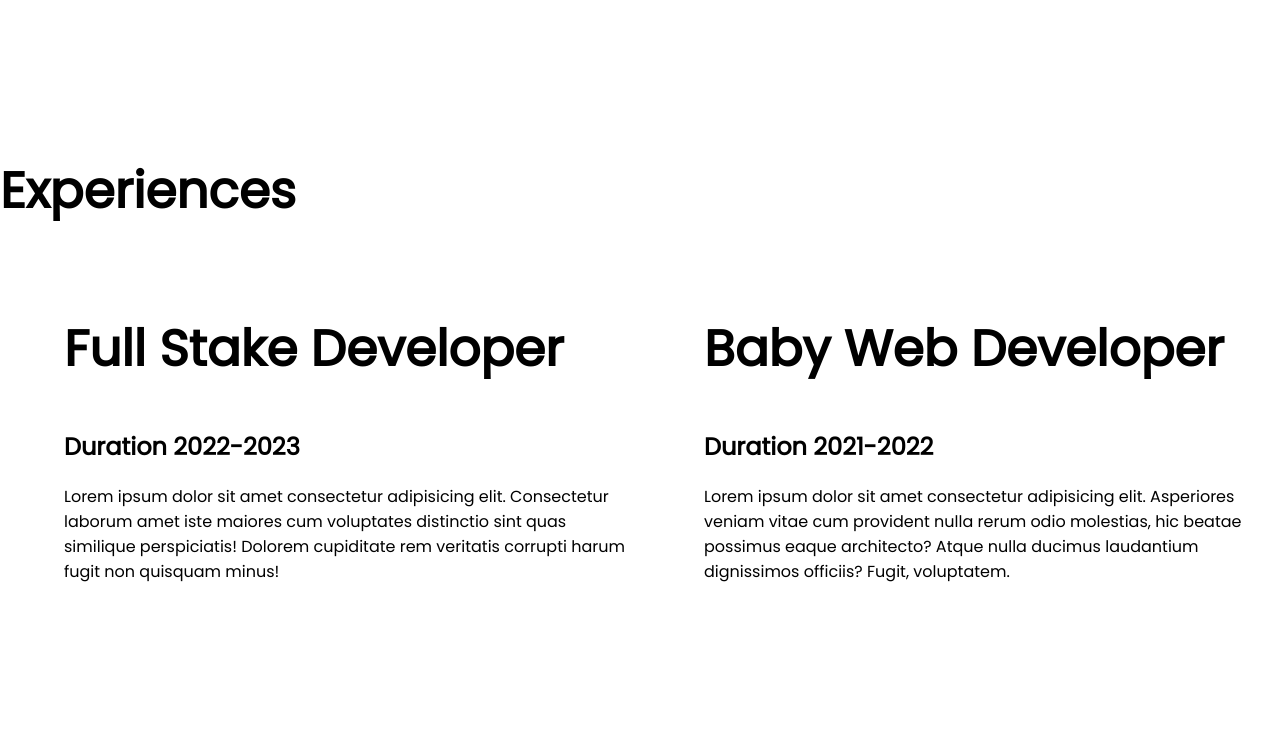
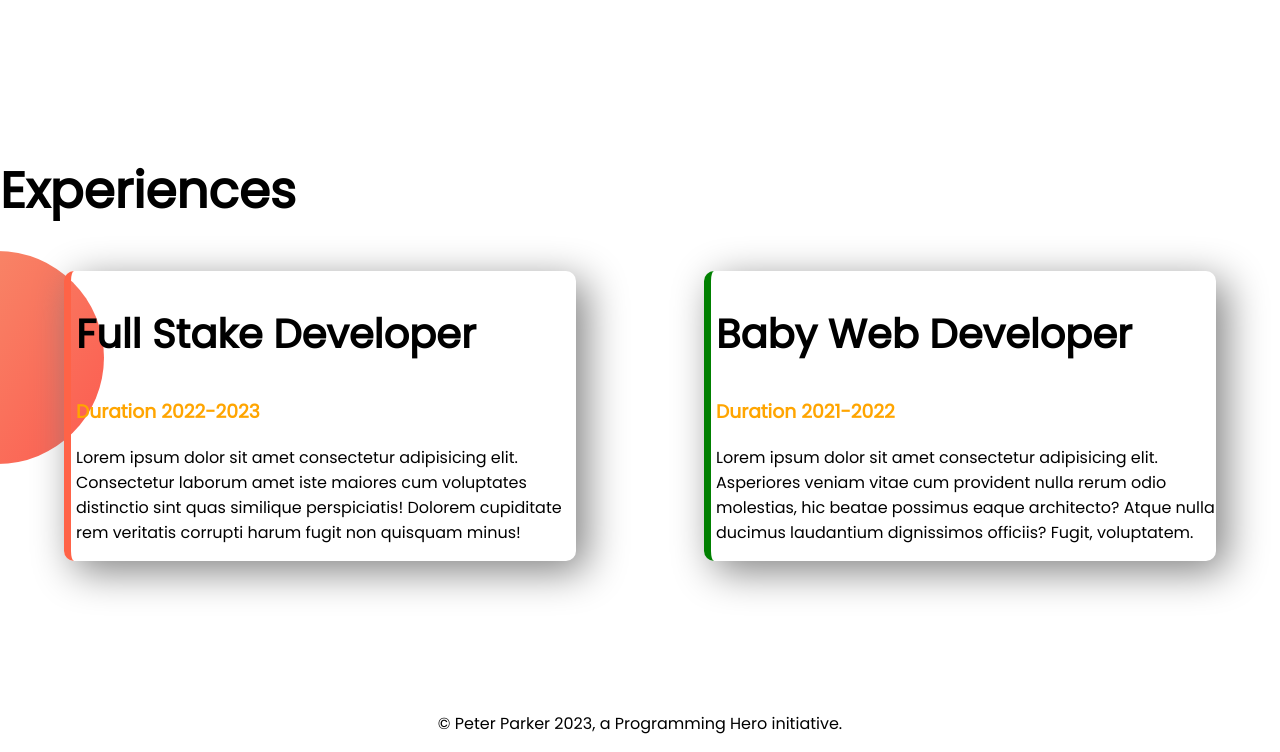
Before and after one commit to Iftekher-CSE/developer-portfolio, a plain HTML site: page index.html in a window 1280 px wide. Shown: the part 1189-1941 px from the top of the page. Drawn offline with Linux system fonts and the light colour scheme.

Commit message:
till footer

```diff
--- a/index.html
+++ b/index.html
@@ -52,9 +52,9 @@
     <section class="experience">
         <h1>Experiences</h1>
         <div class="flex-contatiner">
-            <div class="half-width">
-                <h1>Full Stake Developer</h1>
-                <h2>Duration 2022-2023</h2>
+            <div id="full-dev" class="experience-item">
+                <h2>Full Stake Developer</h2>
+                <h3 class="orange-color">Duration 2022-2023</h3>
                 <p>
                     Lorem ipsum dolor sit amet consectetur adipisicing elit. Consectetur laborum amet iste maiores cum
                     voluptates distinctio sint quas similique perspiciatis! Dolorem cupiditate rem veritatis corrupti
@@ -62,9 +62,9 @@
                     fugit non quisquam minus!
                 </p>
             </div>
-            <div class="half-width">
-                <h1>Baby Web Developer</h1>
-                <h2>Duration 2021-2022</h2>
+            <div id="baby-dev" class="experience-item">
+                <h2>Baby Web Developer</h2>
+                <h3 class="orange-color">Duration 2021-2022</h3>
                 <p>
                     Lorem ipsum dolor sit amet consectetur adipisicing elit. Asperiores veniam vitae cum provident nulla
                     rerum odio molestias, hic beatae possimus eaque architecto? Atque nulla ducimus laudantium
@@ -76,4 +76,8 @@
     </section>
 </body>
 
+<footer>
+    <p>© Peter Parker 2023, a Programming Hero initiative.</p>
+</footer>
+
 </html>
--- a/style.css
+++ b/style.css
@@ -5,6 +5,10 @@
 
 h1 {
     font-size: 50px;
+}
+
+h2 {
+    font-size: 40px;
 }
 
 .orange-color {
@@ -44,3 +48,30 @@
     background-repeat: no-repeat;
     background-position: right;
 }
+
+.experience {
+    background-image: url(images/exp-bg.png);
+    background-repeat: no-repeat;
+    background-position: left;
+}
+
+.experience-item {
+    width: 40%;
+    margin-left: 5%;
+    margin-right: 5%;
+    padding-left: 5px;
+    box-shadow: 10px 10px 40px gray;
+    border-radius: 10px;
+}
+
+#full-dev {
+    border-left: 7px solid tomato;
+}
+
+#baby-dev {
+    border-left: 7px solid green;
+}
+
+footer p {
+    text-align: center;
+}
```
